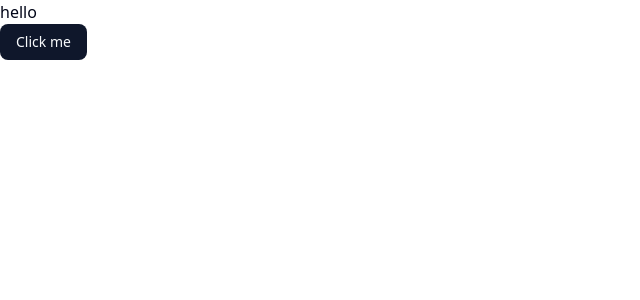
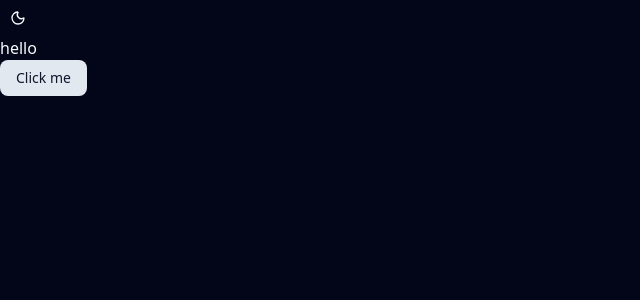
Before and after one commit to jeyofdev/my-interactive-cv, a Next.js app: page / in a window 1280 px wide. Shown: the top 300 px of the page, without its empty margins (0-640 px from the left). Built offline with nearby package versions, Linux system fonts and the light colour scheme.

Commit message:
feat: init chadcn and dark mode

```diff
--- a/app/layout.tsx
+++ b/app/layout.tsx
@@ -1,6 +1,8 @@
 import type { Metadata } from "next";
 import { Geist, Geist_Mono } from "next/font/google";
 import "./globals.css";
+import { ThemeProvider } from "@/components/theme/theme-provider";
+import { ToggleTheme } from "@/components/ui/buttons/toggle-theme";
 
 const geistSans = Geist({
 	variable: "--font-geist-sans",
@@ -23,8 +25,13 @@ const RootLayout = ({
 	children: React.ReactNode;
 }>) => {
 	return (
-		<html lang="en">
-			<body className={`${geistSans.variable} ${geistMono.variable} antialiased`}>{children}</body>
+		<html lang="en" suppressHydrationWarning>
+			<body className={`${geistSans.variable} ${geistMono.variable} antialiased`}>
+				<ThemeProvider attribute="class" defaultTheme="dark" enableSystem disableTransitionOnChange>
+					<ToggleTheme />
+					{children}
+				</ThemeProvider>
+			</body>
 		</html>
 	);
 };
--- /dev/null
+++ b/components/theme/theme-provider.tsx
@@ -0,0 +1,7 @@
+"use client";
+
+import { ThemeProvider as NextThemesProvider } from "next-themes";
+
+export const ThemeProvider = ({ children, ...props }: React.ComponentProps<typeof NextThemesProvider>) => {
+	return <NextThemesProvider {...props}>{children}</NextThemesProvider>;
+};
--- /dev/null
+++ b/components/ui/buttons/toggle-theme.tsx
@@ -0,0 +1,17 @@
+"use client";
+
+import { Moon, Sun } from "lucide-react";
+import { useTheme } from "next-themes";
+import { Button } from "@/components/ui/button";
+
+export const ToggleTheme = () => {
+	const { theme, setTheme } = useTheme();
+
+	return (
+		<Button variant="ghost" size="icon" onClick={() => setTheme(theme === "light" ? "dark" : "light")}>
+			<Sun className="h-5 w-5 rotate-0 scale-100 transition-all dark:-rotate-90 dark:scale-0" />
+			<Moon className="absolute h-5 w-5 rotate-90 scale-0 transition-all dark:rotate-0 dark:scale-100" />
+			<span className="sr-only">Toggle theme</span>
+		</Button>
+	);
+};
```
